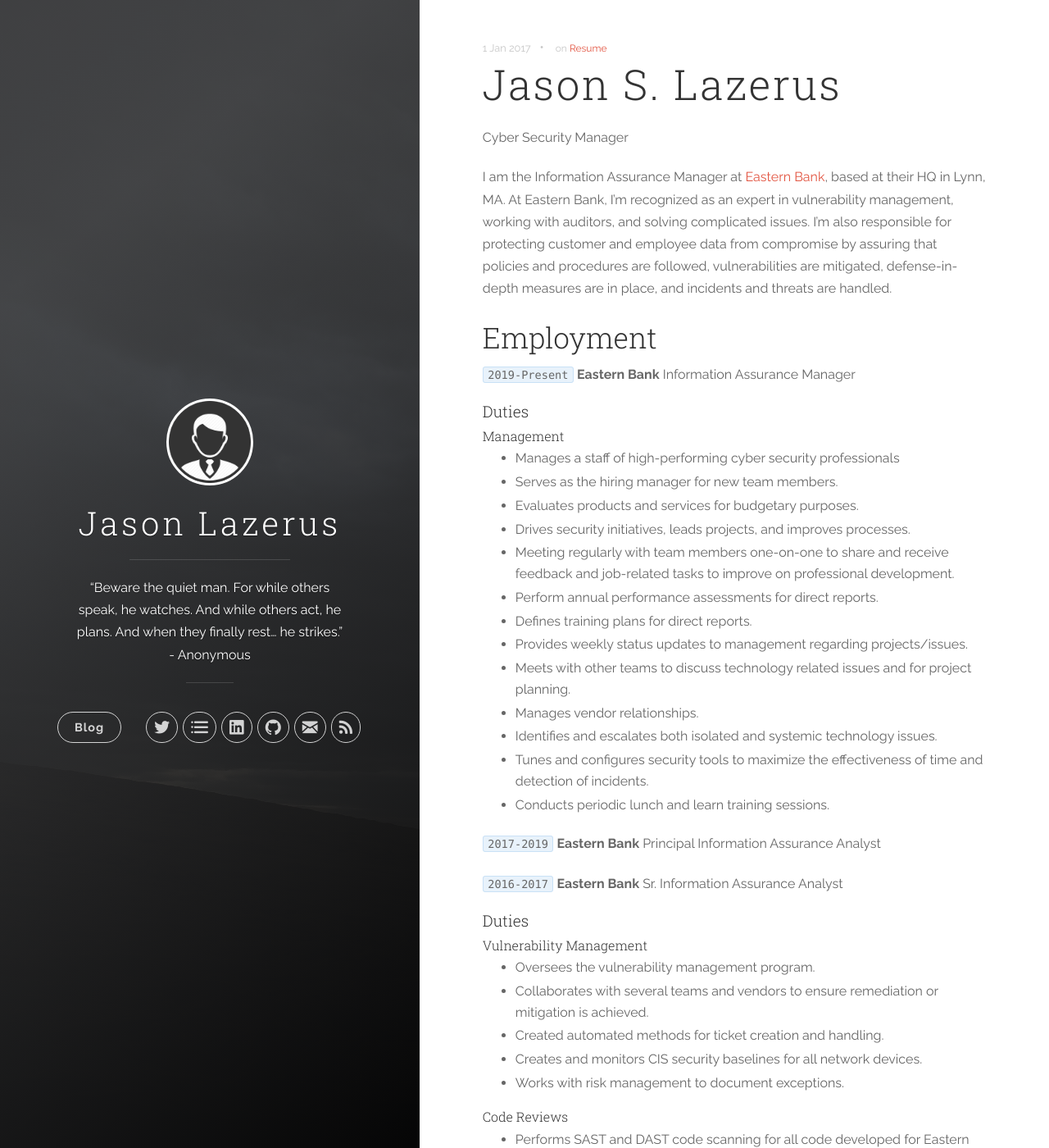
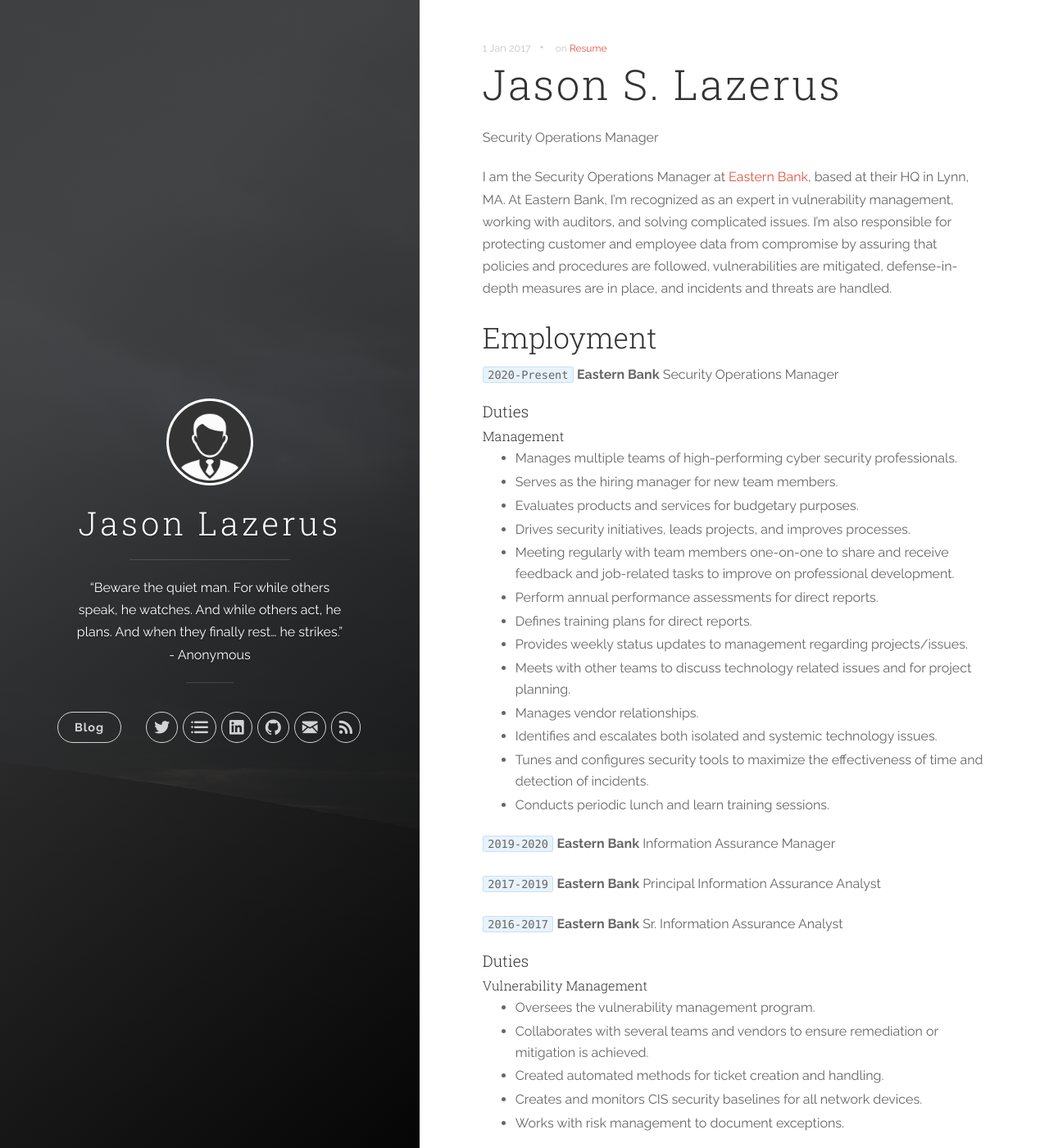
Before and after one commit to InfoSecured/infosecured.github.io, a Jekyll site: the page built from _posts/2017-01-01-resume.md, in a window 1280 px wide and 1400 px high. Shown: the whole window at 82% size. Built offline with Jekyll 4.4.1, drawn with Linux system fonts in a browser that asks for light colours.

Commit message:
Update 2017-01-01-resume.md

```diff
--- a/_posts/2017-01-01-resume.md
+++ b/_posts/2017-01-01-resume.md
@@ -5,17 +5,17 @@ categories: [Resume]
 tags: [Resume]
 permalink: /resume/
 ---
-Cyber Security Manager
+Security Operations Manager
 
-I am the Information Assurance Manager at [Eastern Bank](https://www.easternbank.com/), based at their HQ in Lynn, MA. At Eastern Bank, I'm recognized as an expert in vulnerability management, working with auditors, and solving complicated issues.  I'm also responsible for protecting customer and employee data from compromise by assuring that policies and procedures are followed, vulnerabilities are mitigated, defense-in-depth measures are in place, and incidents and threats are handled.
+I am the Security Operations Manager at [Eastern Bank](https://www.easternbank.com/), based at their HQ in Lynn, MA. At Eastern Bank, I'm recognized as an expert in vulnerability management, working with auditors, and solving complicated issues.  I'm also responsible for protecting customer and employee data from compromise by assuring that policies and procedures are followed, vulnerabilities are mitigated, defense-in-depth measures are in place, and incidents and threats are handled.
 
 ## Employment
 
-`2019-Present`
-__Eastern Bank__ Information Assurance Manager
+`2020-Present`
+__Eastern Bank__ Security Operations Manager
 #### Duties
 ##### Management
-* Manages a staff of high-performing cyber security professionals
+* Manages multiple teams of high-performing cyber security professionals.
 * Serves as the hiring manager for new team members.
 * Evaluates products and services for budgetary purposes.
 * Drives security initiatives, leads projects, and improves processes.
@@ -28,6 +28,9 @@ __Eastern Bank__ Information Assurance Manager
 * Identifies and escalates both isolated and systemic technology issues.
 * Tunes and configures security tools to maximize the effectiveness of time and detection of incidents.
 * Conducts periodic lunch and learn training sessions.
+
+`2019-2020`
+__Eastern Bank__ Information Assurance Manager
 
 `2017-2019`
 __Eastern Bank__ Principal Information Assurance Analyst
```
